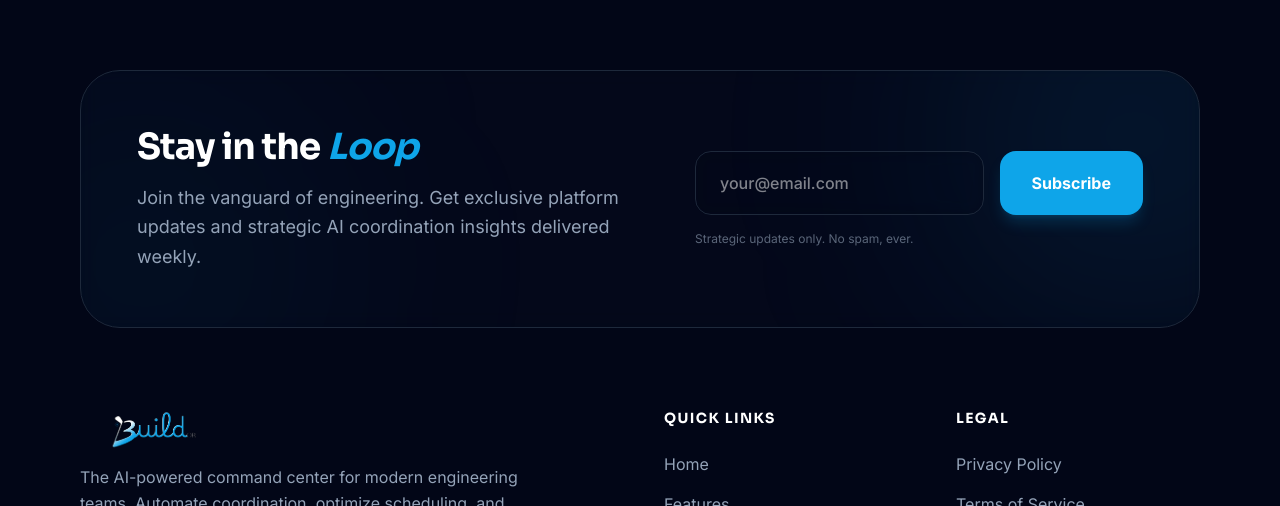
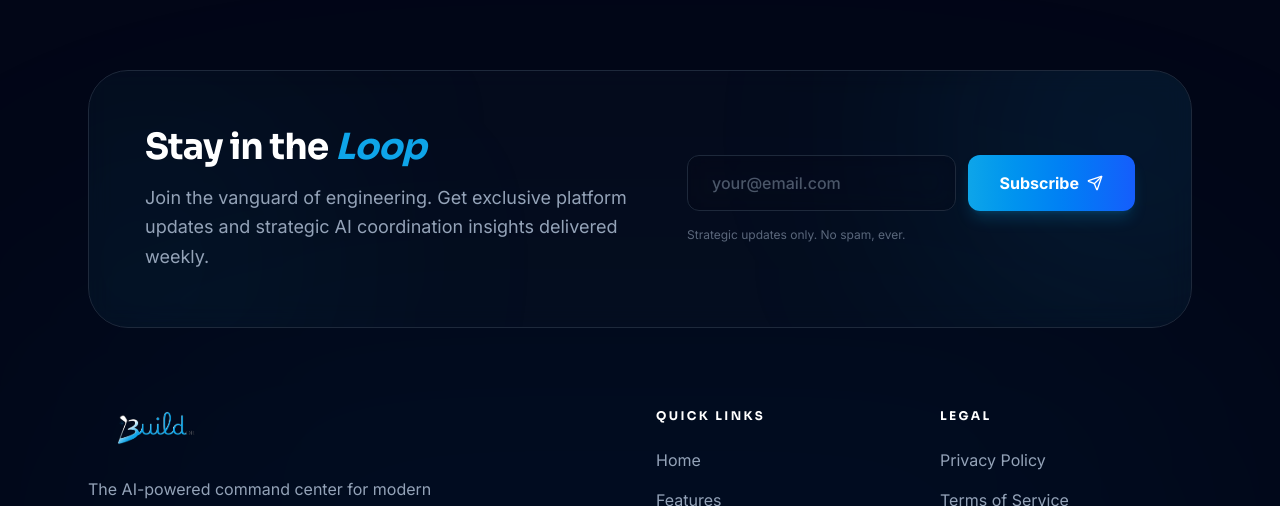
Before and after one commit to Buildorai/Buildorai_frontend, a Next.js app: page / in a window 1280 px wide. Shown: the part 11476-11982 px from the top of the page. Built offline with nearby package versions, Linux system fonts and the light colour scheme; no server answers.

Commit message:
feat: implement landing page footer and navbar components

```diff
--- a/src/components/landing/Footer.tsx
+++ b/src/components/landing/Footer.tsx
@@ -459,17 +459,22 @@ export default function Footer() {
   };
 
   return (
-    <footer className="border-t border-white/5 bg-background pt-20 pb-10">
-      <div className="container mx-auto max-w-6xl px-4 text-center sm:text-left">
+    <footer className="relative border-t border-white/5 bg-background pt-20 pb-10 overflow-hidden">
+      {/* Footer Atmospheric Background */}
+      <div className="absolute inset-0 z-0">
+        <div className="absolute left-1/2 bottom-0 h-[500px] w-full -translate-x-1/2 rounded-full bg-primary/5 blur-[150px]" />
+      </div>
+
+      <div className="container relative z-10 mx-auto max-w-6xl px-6">
 
         {/* Newsletter Section */}
-        <div className="mb-20 rounded-[2.5rem] border border-white/5 bg-surface/20 p-8 md:p-14 backdrop-blur-sm overflow-hidden relative group">
+        <div className="mb-20 rounded-[2.5rem] border border-white/10 bg-surface/30 p-8 md:p-14 backdrop-blur-md overflow-hidden relative group">
           <div className="flex flex-col lg:flex-row items-center justify-between gap-12 relative z-10">
             <div className="max-w-xl text-center lg:text-left">
               <h3 className="mb-4 text-3xl font-bold tracking-tight text-white md:text-4xl">
                 Stay in the <span className="text-primary italic">Loop</span>
               </h3>
-              <p className="text-base md:text-lg text-text-secondary leading-relaxed max-w-lg">
+              <p className="text-base md:text-lg text-text-secondary leading-relaxed max-w-lg mx-auto lg:mx-0">
                 Join the vanguard of engineering. Get exclusive platform updates and strategic AI coordination insights delivered weekly.
               </p>
             </div>
@@ -486,19 +491,31 @@ export default function Footer() {
                 </div>
               ) : (
                 <>
-                  <form onSubmit={handleSubscribe} className="flex flex-col sm:flex-row gap-4">
+                  <form onSubmit={handleSubscribe} className="flex flex-col sm:flex-row gap-3">
+                    <div className="relative flex-1 group/input">
                       <input
                         required
                         name="email"
                         type="email"
                         placeholder="your@email.com"
-                      className="h-16 flex-1 rounded-2xl border border-white/10 bg-background/50 px-6 text-white outline-none ring-primary/20 transition-all focus:border-primary focus:ring-4 backdrop-blur-sm font-medium"
+                        className="h-14 w-full rounded-xl border border-white/10 bg-[#020617]/50 px-6 text-white outline-none ring-primary/20 transition-all focus:border-primary/50 focus:ring-4 backdrop-blur-md font-medium placeholder:text-text-secondary/50 group-hover/input:border-white/20"
                       />
+                    </div>
                     <button
                       disabled={status === "submitting"}
-                      className="h-16 rounded-2xl bg-primary px-8 font-bold text-white shadow-lg shadow-primary/20 transition-all hover:scale-105 hover:shadow-primary/30 active:scale-95 whitespace-nowrap disabled:opacity-50 disabled:cursor-not-allowed"
+                      className="h-14 rounded-xl bg-gradient-to-r from-primary to-blue-600 px-8 font-bold text-white shadow-lg shadow-primary/20 transition-all hover:scale-[1.02] hover:shadow-primary/40 active:scale-95 whitespace-nowrap disabled:opacity-50 disabled:cursor-not-allowed flex items-center justify-center gap-2"
                     >
-                      {status === "submitting" ? "Joining..." : "Subscribe"}
+                      {status === "submitting" ? (
+                        <>
+                          <div className="h-4 w-4 animate-spin rounded-full border-2 border-white/30 border-t-white" />
+                          <span>Joining...</span>
+                        </>
+                      ) : (
+                        <>
+                          <span>Subscribe</span>
+                          <Send size={16} />
+                        </>
+                      )}
                     </button>
                   </form>
                   <p className="mt-4 text-center lg:text-left text-xs text-text-secondary opacity-60">
@@ -516,23 +533,22 @@ export default function Footer() {
           <div className="absolute -left-32 -bottom-32 h-96 w-96 rounded-full bg-primary/5 blur-[120px] transition-all duration-700 group-hover:bg-primary/10" />
         </div>
 
-        <div className="grid gap-12 sm:grid-cols-2 lg:grid-cols-4">
-          <div className="col-span-1 lg:col-span-2">
-            <Link href="/" className="mb-2 flex items-center justify-start gap-3 text-2xl font-bold tracking-tight text-white font-heading transition-opacity hover:opacity-80 w-fit">
+        <div className="grid gap-x-8 gap-y-12 grid-cols-2 lg:grid-cols-4 items-start text-left">
+          <div className="col-span-2 lg:col-span-2">
+            <Link href="/" className="mb-6 flex items-center justify-start gap-3 text-2xl font-bold tracking-tight text-white font-heading transition-opacity hover:opacity-80 w-fit">
               <Image
                 src="/logo.svg"
                 alt="Buildorai Logo"
                 width={44}
                 height={44}
-                className="h-12 w-auto"
+                className="h-11 w-auto"
               />
             </Link>
-            <p className="mb-8 max-w-md text-base leading-relaxed text-text-secondary">
+            <p className="mb-8 max-w-md text-sm md:text-base leading-relaxed text-text-secondary pr-4">
               The AI-powered command center for modern engineering teams.
               Automate coordination, optimize scheduling, and scale without limits.
-              GPU-accelerated project intelligence at your fingertips.
             </p>
-            <div className="flex gap-6 justify-center sm:justify-start">
+            <div className="flex gap-6 justify-start">
               <FacebookIcon size={20} />
               <LinkedinIcon size={20} />
               <TwitterXIcon size={20} />
@@ -541,9 +557,9 @@ export default function Footer() {
             </div>
           </div>
 
-          <div>
-            <h4 className="mb-6 text-sm font-bold uppercase tracking-widest text-white">Quick Links</h4>
-            <ul className="space-y-4 text-base text-text-secondary">
+          <div className="col-span-1">
+            <h4 className="mb-6 text-xs font-bold uppercase tracking-[0.2em] text-white">Quick Links</h4>
+            <ul className="space-y-4 text-sm md:text-base text-text-secondary">
               <li><Link href="#home" className="transition-colors hover:text-primary">Home</Link></li>
               <li><Link href="#features" className="transition-colors hover:text-primary">Features</Link></li>
               <li><Link href="#blog" className="transition-colors hover:text-primary">Blog</Link></li>
@@ -551,21 +567,21 @@ export default function Footer() {
             </ul>
           </div>
 
-          <div>
-            <h4 className="mb-6 text-sm font-bold uppercase tracking-widest text-white">Legal</h4>
-            <ul className="space-y-4 text-base text-text-secondary">
+          <div className="col-span-1">
+            <h4 className="mb-6 text-xs font-bold uppercase tracking-[0.2em] text-white">Legal</h4>
+            <ul className="space-y-4 text-sm md:text-base text-text-secondary">
               <li>
-                <button onClick={() => setActiveLegal("privacy")} className="transition-colors hover:text-primary">
+                <button onClick={() => setActiveLegal("privacy")} className="transition-colors hover:text-primary text-left">
                   Privacy Policy
                 </button>
               </li>
               <li>
-                <button onClick={() => setActiveLegal("terms")} className="transition-colors hover:text-primary">
+                <button onClick={() => setActiveLegal("terms")} className="transition-colors hover:text-primary text-left">
                   Terms of Service
                 </button>
               </li>
               <li>
-                <button onClick={() => setActiveLegal("cookie")} className="transition-colors hover:text-primary">
+                <button onClick={() => setActiveLegal("cookie")} className="transition-colors hover:text-primary text-left">
                   Cookie Policy
                 </button>
               </li>
--- a/src/components/landing/Navbar.tsx
+++ b/src/components/landing/Navbar.tsx
@@ -144,14 +144,7 @@ export default function Navbar() {
                   </Link>
                 );
               })}
-              <div className="mt-4 grid grid-cols-2 gap-4">
-                <Link
-                  href="/dashboard"
-                  onClick={() => setMobileMenuOpen(false)}
-                  className="flex h-14 items-center justify-center rounded-2xl border border-white/10 bg-white/5 font-bold text-white"
-                >
-                  Dashboard
-                </Link>
+              <div className="mt-4 grid grid-cols-1 gap-4">
                 <Link
                   href="/get-started"
                   onClick={() => setMobileMenuOpen(false)}
```
Lines whose indentation alone changed are shown as unchanged.
